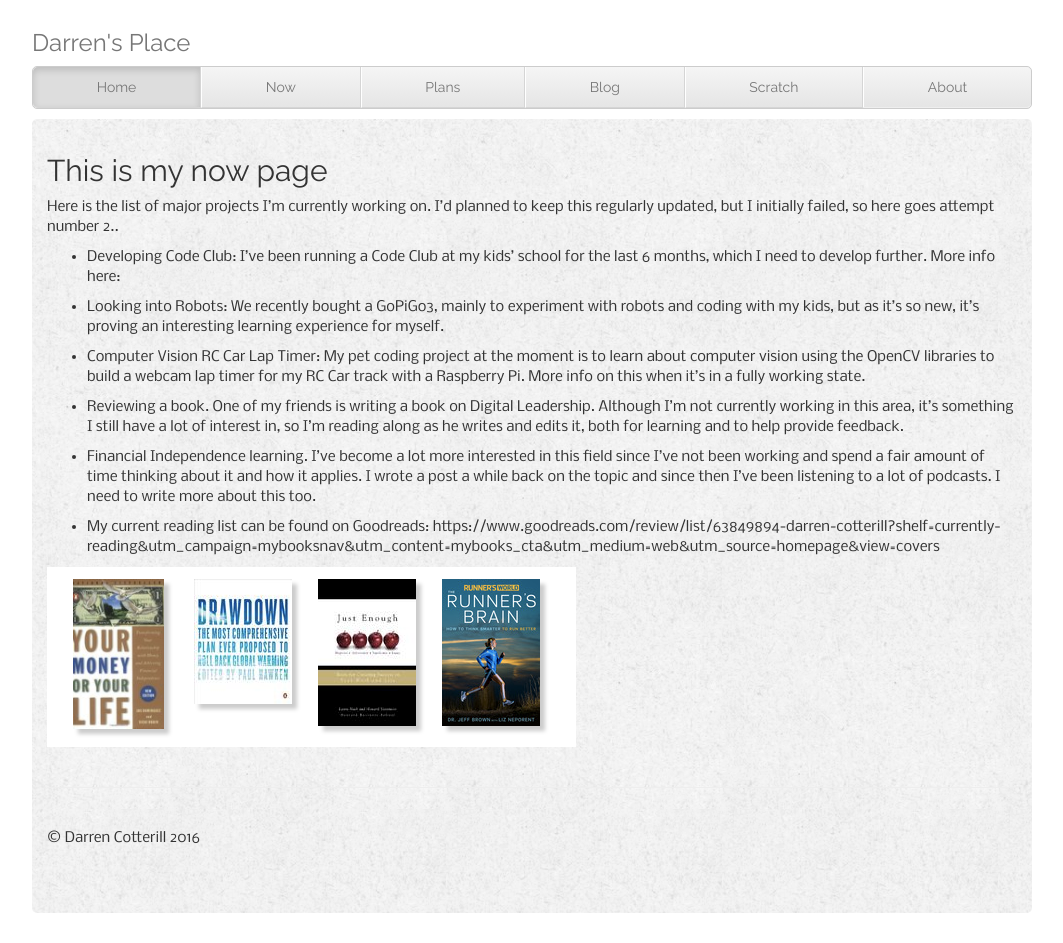
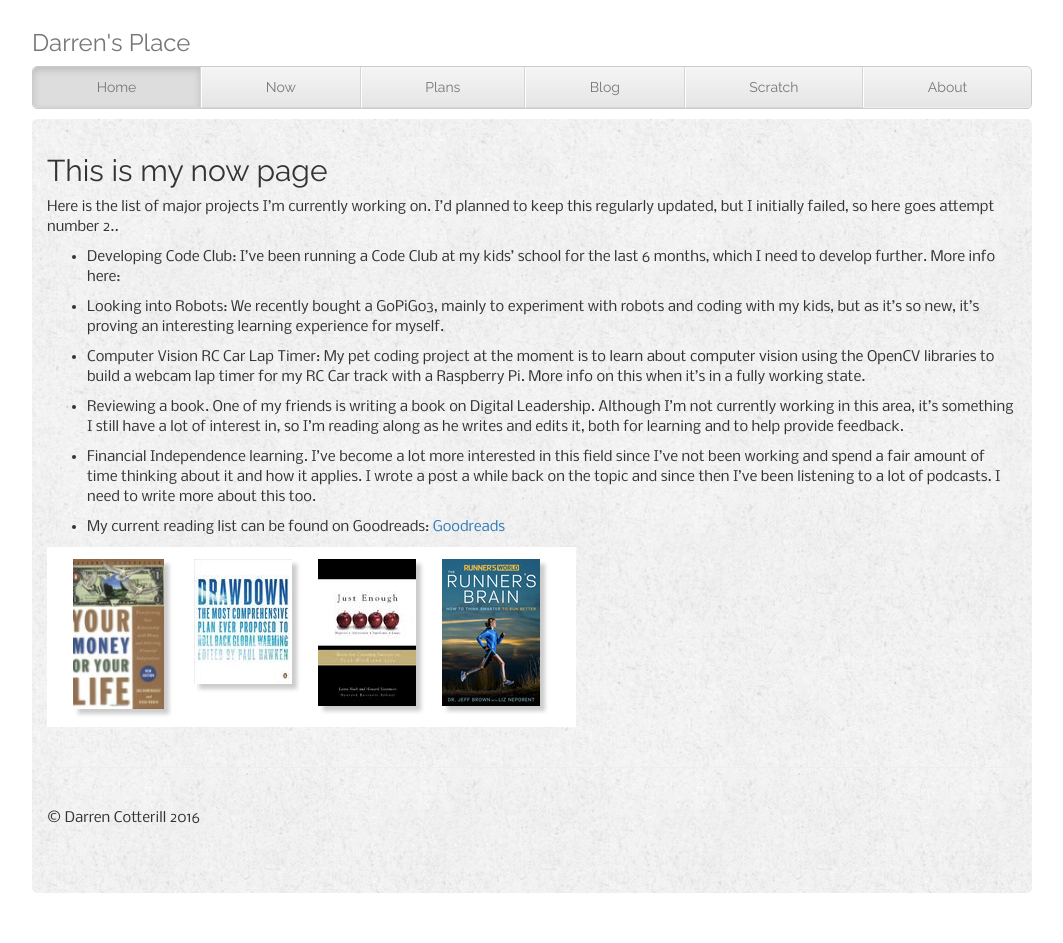
Before and after one commit to DCotterill/DCotterill.github.io, a Jekyll site: the page built from now/index.md, in a window 1280 px wide. Shown: the whole page, without its empty margins (108-1171 px from the left). Built offline with Jekyll 4.4.1, drawn with Linux system fonts in a browser that asks for light colours; nearby versions of some CDN libraries; some web fonts are replaced; our own code applies the rules of GitHub Pages for plain Markdown files; some of the changed lines change nothing that is shown.

Commit message:
Update draft

```diff
--- a/now/index.md
+++ b/now/index.md
@@ -18,6 +18,6 @@
 
 - Financial Independence learning. I've become a lot more interested in this field since I've not been working and spend a fair amount of time thinking about it and how it applies. I wrote a post a while back on the topic and since then I've been listening to a lot of podcasts. I need to write more about this too.
 
-- My current reading list can be found on Goodreads: https://www.goodreads.com/review/list/63849894-darren-cotterill?shelf=currently-reading&utm_campaign=mybooksnav&utm_content=mybooks_cta&utm_medium=web&utm_source=homepage&view=covers
+- My current reading list can be found on Goodreads: [Goodreads](https://www.goodreads.com/review/list/63849894-darren-cotterill?shelf=currently-reading&utm_campaign=mybooksnav&utm_content=mybooks_cta&utm_medium=web&utm_source=homepage&view=covers)
 
 ![Screen Shot 2017-08-19 at 10.06.59 am.png]({{site.baseurl}}/now/Screen Shot 2017-08-19 at 10.06.59 am.png)
```
